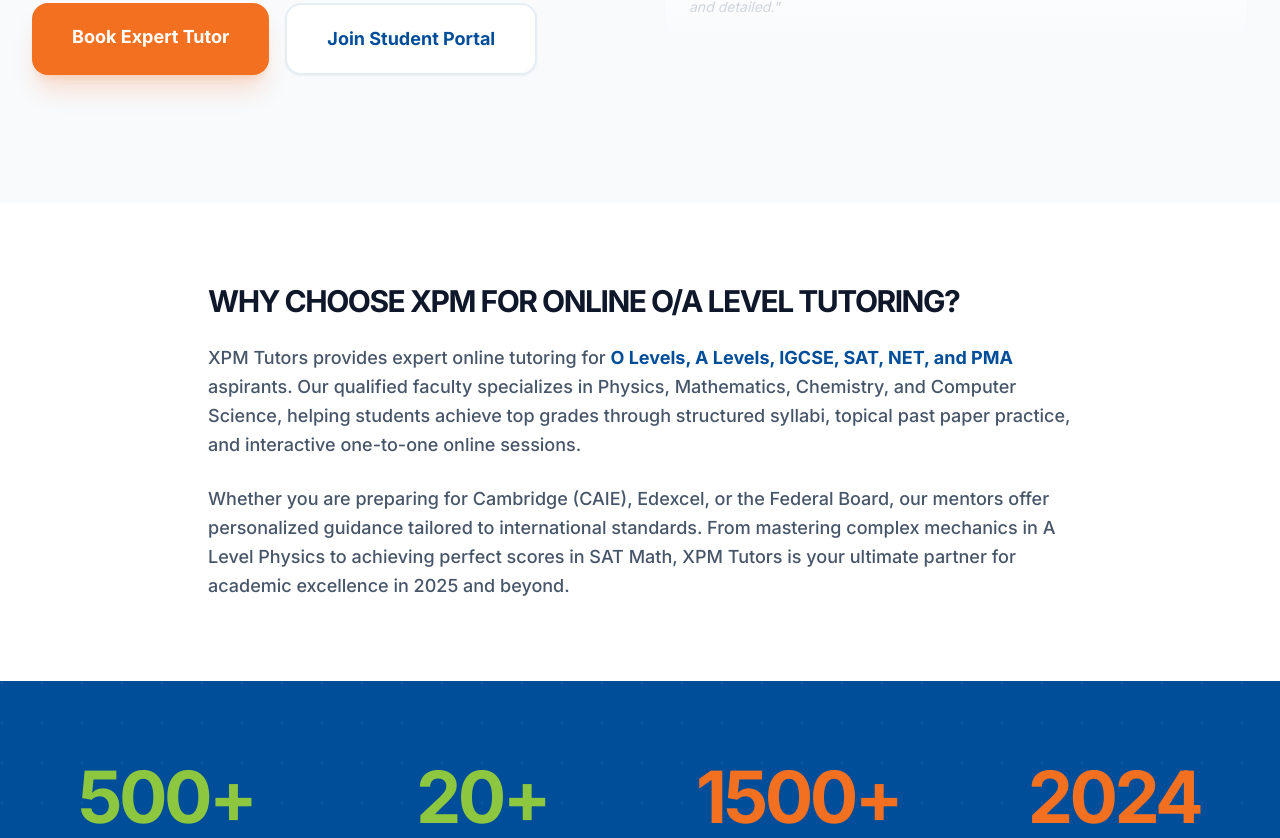
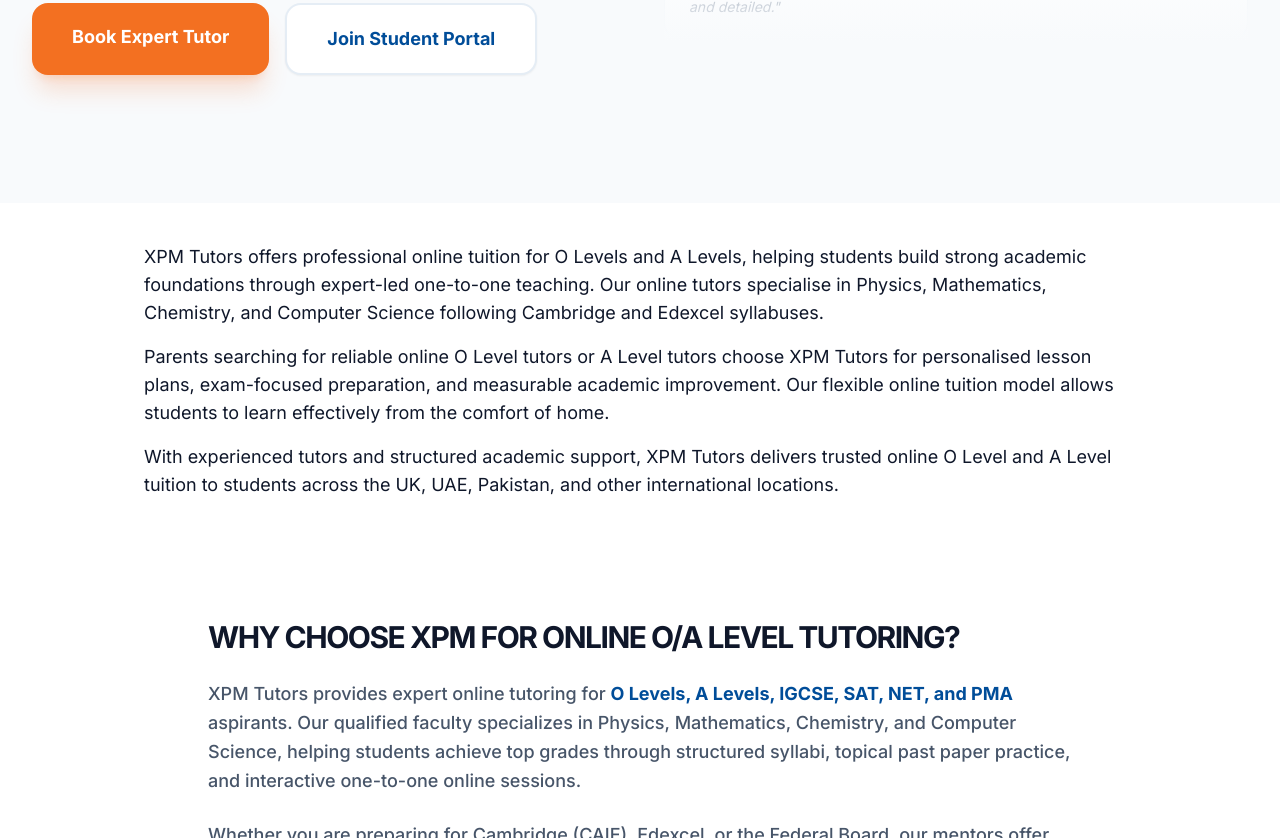
Before and after one commit to zebester7/XPM2, a React (Vite) app: page / in a window 1280 px wide. Shown: the part 781-1619 px from the top of the page. Built offline with nearby package versions, Linux system fonts and the light colour scheme.

Commit message:
SEO: add homepage landing content for O and A Level tuition

```diff
--- a/pages/HomePage.tsx
+++ b/pages/HomePage.tsx
@@ -107,6 +107,28 @@
           </div>
         </div>
       </section>
+{/* SEO Landing Text for Google */}
+<section className="max-w-5xl mx-auto px-4 py-10">
+  <p className="text-lg mb-4">
+    XPM Tutors offers professional online tuition for O Levels and A Levels,
+    helping students build strong academic foundations through expert-led
+    one-to-one teaching. Our online tutors specialise in Physics, Mathematics,
+    Chemistry, and Computer Science following Cambridge and Edexcel syllabuses.
+  </p>
+
+  <p className="text-lg mb-4">
+    Parents searching for reliable online O Level tutors or A Level tutors
+    choose XPM Tutors for personalised lesson plans, exam-focused preparation,
+    and measurable academic improvement. Our flexible online tuition model
+    allows students to learn effectively from the comfort of home.
+  </p>
+
+  <p className="text-lg">
+    With experienced tutors and structured academic support, XPM Tutors
+    delivers trusted online O Level and A Level tuition to students across
+    the UK, UAE, Pakistan, and other international locations.
+  </p>
+</section>
 
       {/* SEO Content Section - The "Google Need Text" part */}
       <section className="py-20 bg-white">
```
